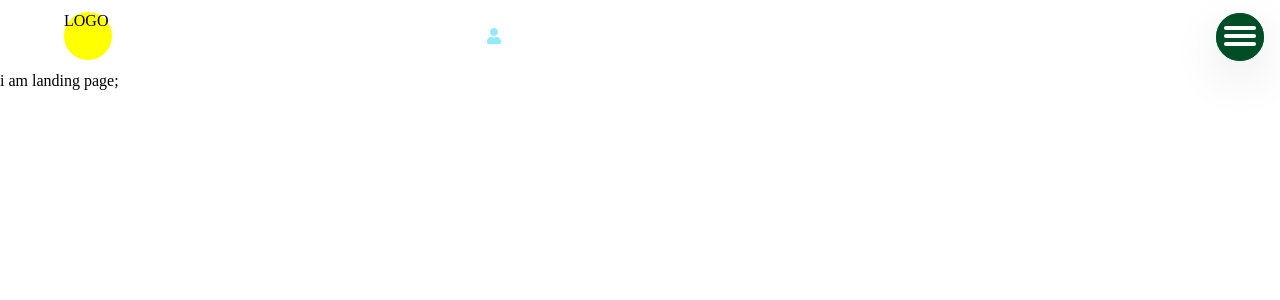
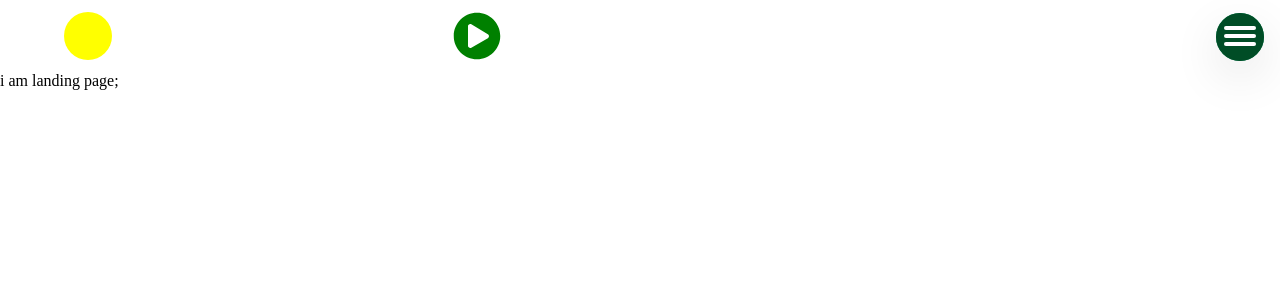
Before and after one commit to penkong/r-colors-2, a React (Create React App) app in the folder client/: page / in a window 1280 px wide. Shown: the top 300 px of the page. Built offline with nearby package versions, Linux system fonts and the light colour scheme.

Commit message:
add play button

```diff
--- /dev/null
+++ b/client/src/components/Hamburger/Hamburger.js
@@ -0,0 +1,28 @@
+//
+import '../../styled/scss/components/Hamburger.scss'
+import React, { Component } from 'react';
+
+class Hamburger extends Component {
+  render() {
+    return (
+      <div class="navigation">
+          <input type="checkbox" class="navigation__checkbox" id="navi-toggle"/>
+          <label for="navi-toggle" class="navigation__button">
+              <span class="navigation__icon">&nbsp;</span>
+          </label>
+          <div class="navigation__background">&nbsp;</div>
+          <nav class="navigation__nav">
+              <ul class="navigation__list">
+                  <li class="navigation__item"><a href="#" class="navigation__link"><span>01</span>About Natous</a></li>
+                  <li class="navigation__item"><a href="#" class="navigation__link"><span>02</span>Your benfits</a></li>
+                  <li class="navigation__item"><a href="#" class="navigation__link"><span>03</span>Popular tours</a></li>
+                  <li class="navigation__item"><a href="#" class="navigation__link"><span>04</span>Stories</a></li>
+                  <li class="navigation__item"><a href="#" class="navigation__link"><span>05</span>Book now</a></li>
+                  </ul>
+          </nav>
+      </div>
+    );
+  }
+}
+
+export default Hamburger;
--- a/client/src/components/layouts/Header/Header.js
+++ b/client/src/components/layouts/Header/Header.js
@@ -1,9 +1,10 @@
-import './Header.scss';
 import React, { Component } from 'react';
-// import { withStyles } from '@material-ui/styles';
+import { FontAwesomeIcon } from "@fortawesome/react-fontawesome";
+import { faPlayCircle } from '@fortawesome/free-solid-svg-icons';
+//
+import Hamburger from './../../Hamburger/Hamburger';
 import { HeaderContainer, LogoHeader } from './Header.style';
-import { FontAwesomeIcon } from "@fortawesome/react-fontawesome";
-import { faUser } from '@fortawesome/free-solid-svg-icons';
+//
 class Header extends Component {
   myFunction = (x) => {
     x.classList.toggle("change");
@@ -13,31 +14,14 @@ class Header extends Component {
     return (
       <HeaderContainer>
         <div className="left">
-          <LogoHeader> LOGO </LogoHeader>
+          <LogoHeader/>
           <FontAwesomeIcon
-            className="icon"
-            icon={faUser}
-            size="1x"
-            style={{ color: 'rgb(146, 234, 252)', marginRight: '1.5rem'}}
-            />
+            icon={faPlayCircle}
+            size="3x"
+            style={{ color: 'green', marginRight: '1.5rem', cursor: 'pointer'}}
+          />
         </div>
-
-        <div class="navigation">
-            <input type="checkbox" class="navigation__checkbox" id="navi-toggle"/>
-            <label for="navi-toggle" class="navigation__button">
-                <span class="navigation__icon">&nbsp;</span>
-            </label>
-            <div class="navigation__background">&nbsp;</div>
-            <nav class="navigation__nav">
-                <ul class="navigation__list">
-                    <li class="navigation__item"><a href="#" class="navigation__link"><span>01</span>About Natous</a></li>
-                    <li class="navigation__item"><a href="#" class="navigation__link"><span>02</span>Your benfits</a></li>
-                    <li class="navigation__item"><a href="#" class="navigation__link"><span>03</span>Popular tours</a></li>
-                    <li class="navigation__item"><a href="#" class="navigation__link"><span>04</span>Stories</a></li>
-                    <li class="navigation__item"><a href="#" class="navigation__link"><span>05</span>Book now</a></li>
-                    </ul>
-            </nav>
-        </div>
+        <Hamburger/>
       </HeaderContainer>
     );
   }
```
Also changed, not shown: client/src/styled/scss/components/Hamburger.scss (renamed from client/src/components/layouts/Header/Header.scss).
